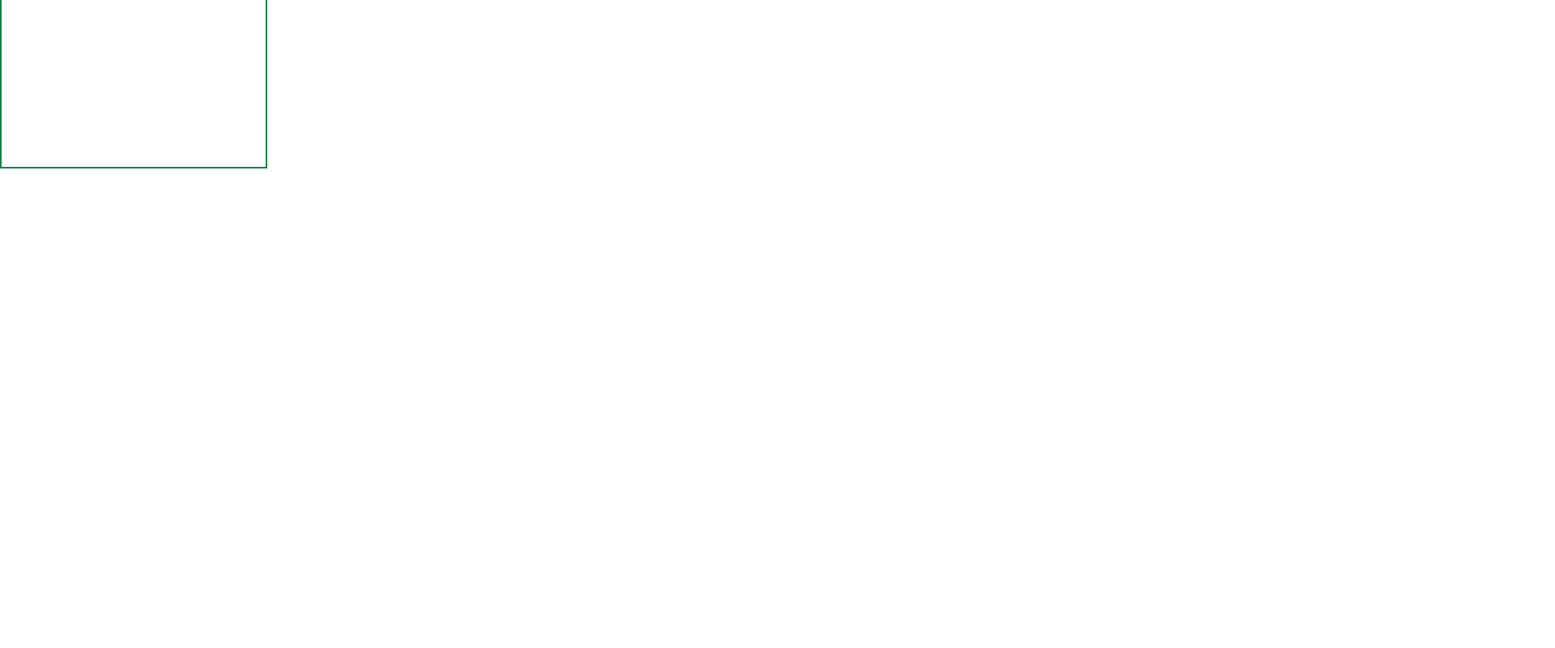
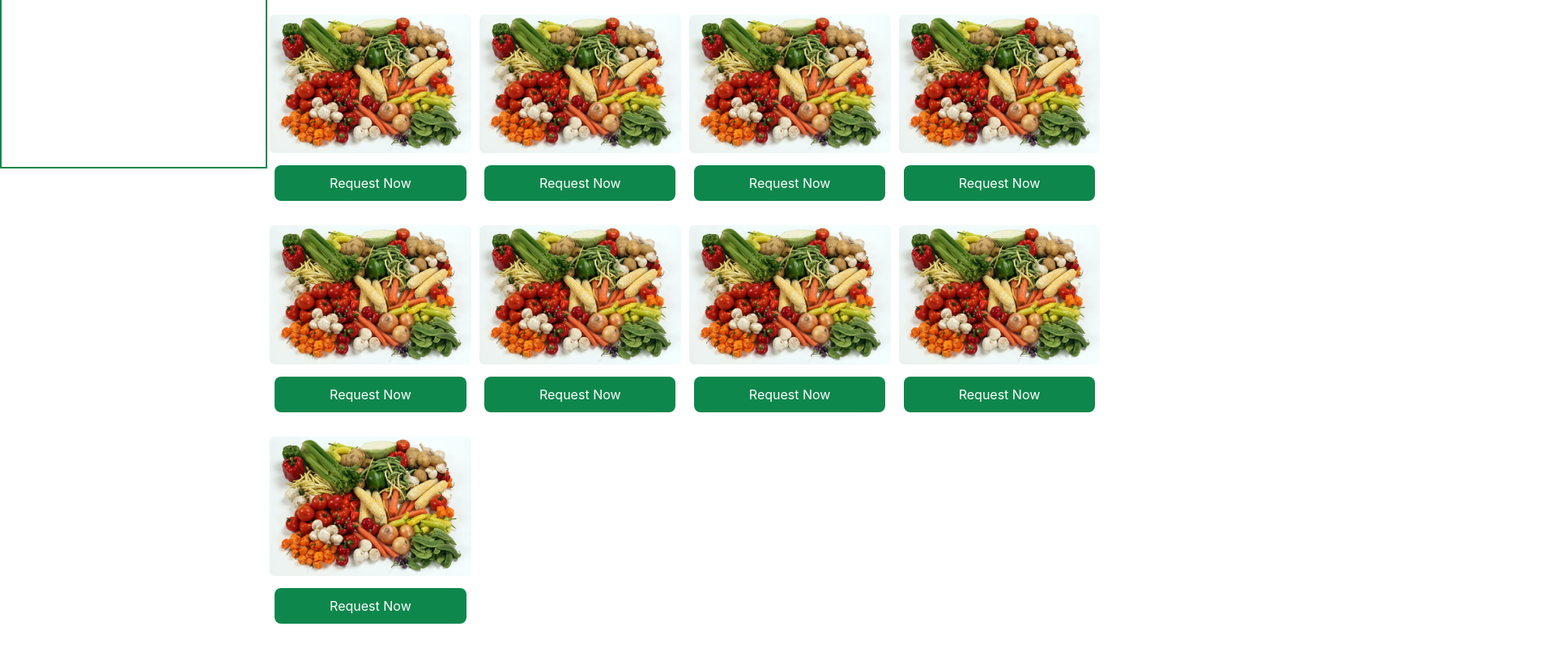
Before and after one commit to nelsonogueh/helping-hand-DSFE, a React (Create React App) app: page /request in a window 1280 px wide. Shown: the part 692-1492 px from the top of the page at 81% size, 1920 px wide, since content can reach past the window. Before the commit the page ends 900 px from the top, so only its background shows below. Built offline with nearby package versions, Linux system fonts and the light colour scheme.

Commit message:
Request page done

```diff
--- a/src/components/Donation/Donation.js
+++ b/src/components/Donation/Donation.js
@@ -17,7 +17,7 @@ const Donation = (props) => {
               <div>
                 <h1 className="donate-title-h1">LET'S GET STARTED</h1>
                 <p className="donate-title-paragraph">
-                  We are Glad you are here to help people in Need. <br />
+                  We are glad you are here to help people in need. <br />
                   This is a step towards making our environment a better place
                   to live in
                 </p>
--- a/src/components/signed-in/Request/Request.css
+++ b/src/components/signed-in/Request/Request.css
@@ -1,5 +1,9 @@
+* {
+  box-sizing: border-box;
+}
 .request-container {
-  width: 100%;
+  /* max-width: 90%; */
+  max-width: 1102px;
   height: 100%;
   padding: 10px;
 }
@@ -44,6 +48,7 @@
   background: #0e874c;
   color: #fff;
   cursor: pointer;
+  transition: 0.3s ease-in-out;
 }
 .request-filter-button-active {
   background: #0e874c;
@@ -61,6 +66,10 @@
   width: 100%;
   margin: 5px 5px 20px 5px;
 }
+.request-now-btn:hover {
+  background: #0d683c;
+  transition: 0.2s ease-in-out;
+}
 
 .request-listing-img {
   max-width: 310px;
@@ -74,7 +83,7 @@
 /* RESPONSIVE - TABLET - PC  */
 @media (min-width: 641px) {
   .content-main-container {
-    padding: 0px 50px;
+    padding: 0px 5px;
   }
 
   /* WORK */
@@ -117,7 +126,7 @@
     margin-bottom: 10px;
   }
   .request-now-btn {
-    padding: 15px 30px;
+    padding: 10px 20px;
     background: #0e874c;
     color: #fff;
     border-radius: 8px;
@@ -131,11 +140,23 @@
     transition: 0.2s ease-in-out;
   }
   .request-category-container {
-    display: flex;
-    flex-wrap: wrap;
-    height: max-content;
-    flex-shrink: 0;
-    flex-grow: 1;
-    width: 100%;
+    display: grid;
+    grid-gap: 10px;
+    /* grid-template-rows: repeat(4, auto); */
+    grid-template-columns: repeat(4, 23%);
   }
 }
+
+/* .wrapper {
+  display: grid;
+  grid-template-rows: repeat(4, 100px);
+  grid-template-columns: repeat(4, 23%);
+  grid-gap: 10px;
+  background-color: rgb(43, 18, 18);
+  color: #444;
+}
+
+.box {
+  background-color: rgb(179, 49, 49);
+  color: #fff;
+} */
--- a/src/components/signed-in/Request/Request.js
+++ b/src/components/signed-in/Request/Request.js
@@ -13,18 +13,7 @@ const Request = (props) => {
         <Row>
           <Col>
             <div className="request-container">
-              <div className="request-top-donated-search-container">
-                <div className="request-top-donated-items-text">
-                  <div>Request</div>
-                </div>
-                <div className="request-top-donated-search-container">
-                  <input
-                    type="search"
-                    placeholder="Search items here..."
-                    className="request-top-donated-search-input"
-                  />
-                </div>
-              </div>
+              <div className="request-top-donated-search-container"></div>
               <ul className="request-filter-buttons-container">
                 <li className="request-filter-button request-filter-button-active">
                   Food
@@ -100,7 +89,88 @@ const Request = (props) => {
                     <button className="request-now-btn">Request Now</button>
                   </div>
                 </article>
+                <article className="request-listing-item">
+                  <div>
+                    <img src={veges} className="request-listing-img" />
+                  </div>
+                  <div>
+                    <button className="request-now-btn">Request Now</button>
+                  </div>
+                </article>
+                <article className="request-listing-item">
+                  <div>
+                    <img src={veges} className="request-listing-img" />
+                  </div>
+                  <div>
+                    <button className="request-now-btn">Request Now</button>
+                  </div>
+                </article>
+                <article className="request-listing-item">
+                  <div>
+                    <img src={veges} className="request-listing-img" />
+                  </div>
+                  <div>
+                    <button className="request-now-btn">Request Now</button>
+                  </div>
+                </article>
+                <article className="request-listing-item">
+                  <div>
+                    <img src={veges} className="request-listing-img" />
+                  </div>
+                  <div>
+                    <button className="request-now-btn">Request Now</button>
+                  </div>
+                </article>
+                <article className="request-listing-item">
+                  <div>
+                    <img src={veges} className="request-listing-img" />
+                  </div>
+                  <div>
+                    <button className="request-now-btn">Request Now</button>
+                  </div>
+                </article>
+                <article className="request-listing-item">
+                  <div>
+                    <img src={veges} className="request-listing-img" />
+                  </div>
+                  <div>
+                    <button className="request-now-btn">Request Now</button>
+                  </div>
+                </article>
+                <article className="request-listing-item">
+                  <div>
+                    <img src={veges} className="request-listing-img" />
+                  </div>
+                  <div>
+                    <button className="request-now-btn">Request Now</button>
+                  </div>
+                </article>
+                <article className="request-listing-item">
+                  <div>
+                    <img src={veges} className="request-listing-img" />
+                  </div>
+                  <div>
+                    <button className="request-now-btn">Request Now</button>
+                  </div>
+                </article>
+                <article className="request-listing-item">
+                  <div>
+                    <img src={veges} className="request-listing-img" />
+                  </div>
+                  <div>
+                    <button className="request-now-btn">Request Now</button>
+                  </div>
+                </article>
               </div>
+
+              {/* <div class="wrapper">
+                <div class="box a">A</div>
+                <div class="box b">B</div>
+                <div class="box c">C</div>
+                <div class="box d">D</div>
+                <div class="box e">E</div>
+                <div class="box f">F</div>
+              </div> */}
             </div>
           </Col>
         </Row>
--- a/src/components/signed-in/SignedDonation/SignedDonation.js
+++ b/src/components/signed-in/SignedDonation/SignedDonation.js
@@ -12,7 +12,7 @@ const SignedDonation = (props) => {
             <section className="donate-section-add-donations">
               <div>
                 <p className="donate-title-paragraph">
-                  We are Glad you are here to help people in Need. <br />
+                  We are glad you are here to help people in need. <br />
                   This is a step towards making our environment a better place
                   to live in
                 </p>
```
